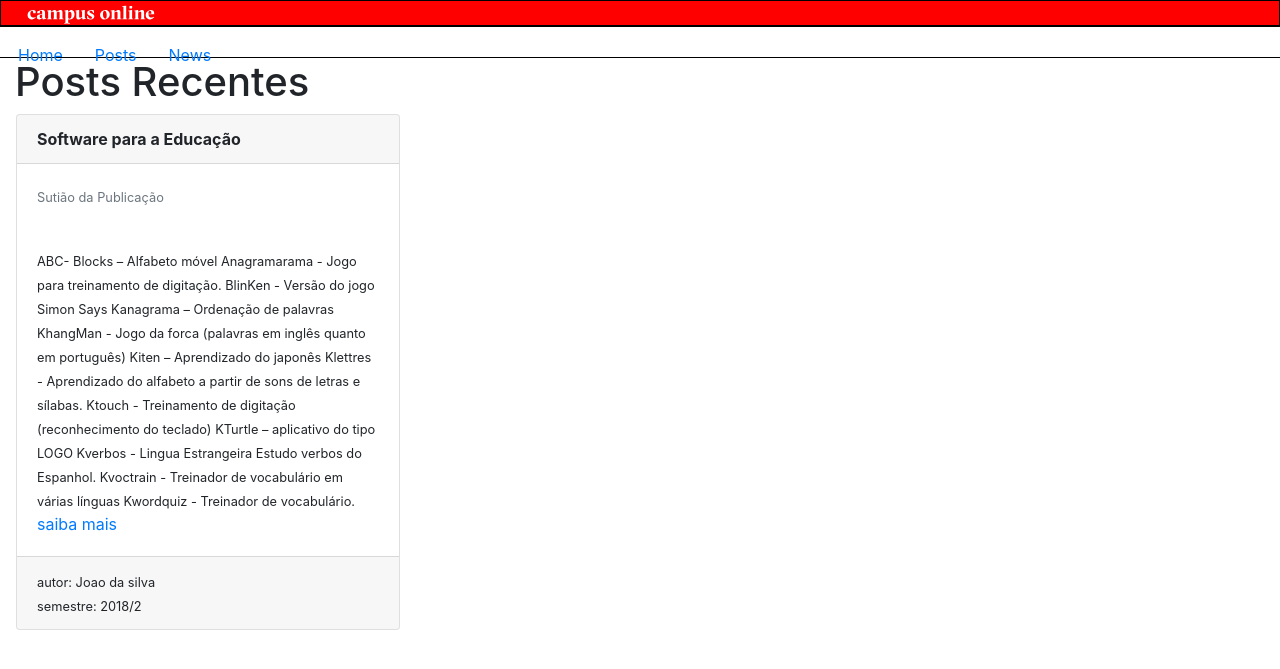
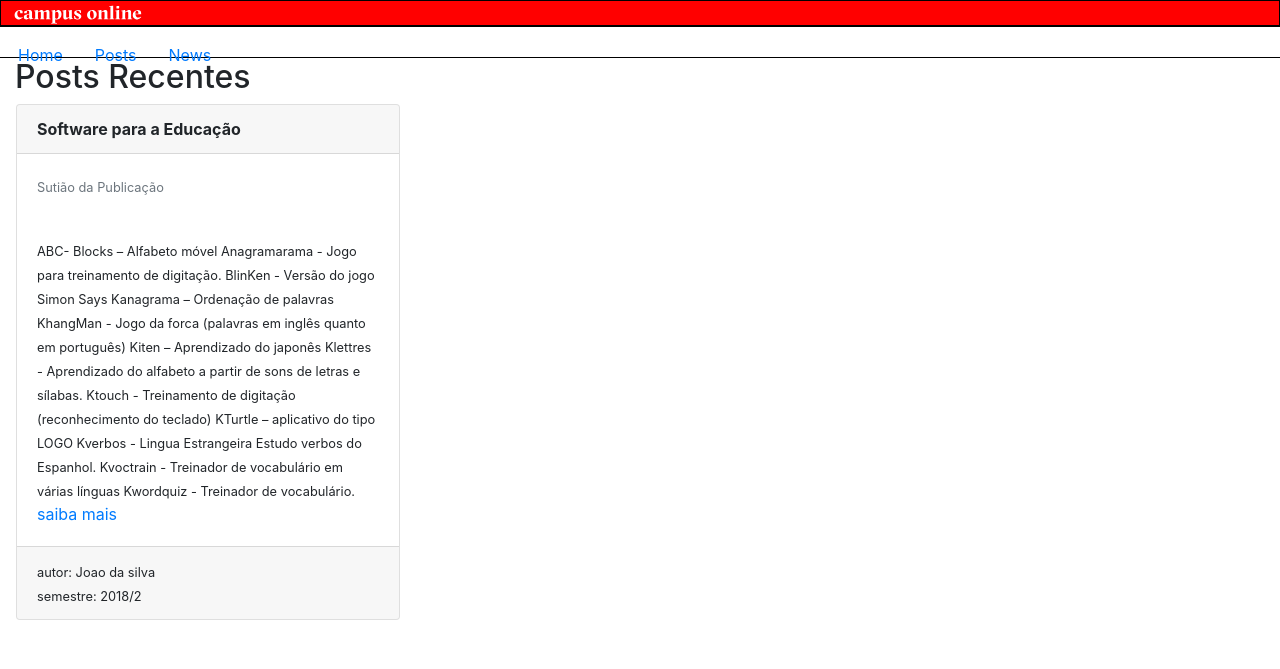
Before and after one commit to luismed05/site-campus, a Django app: page /sitecampus/ in a window 1280 px wide. Shown: the top 669 px of the page. Run offline with Django 3.2, Linux system fonts and the light colour scheme; data comes from the database, SQL or seed files in the repository; both versions use the stored data as it was after the commit; some libraries are stand-ins or nearby versions.

Commit message:
brincando com django

```diff
--- a/sitecampus/static/css/styles.css
+++ b/sitecampus/static/css/styles.css
@@ -1,5 +1,5 @@
 .header{
-    padding-left: 2vw;
+    padding-left: 1vw;
     width: 100vw;
     border: solid 1px black;
     background-color: grey;
--- a/sitecampus/templates/index.html
+++ b/sitecampus/templates/index.html
@@ -1,10 +1,10 @@
 {% extends "base_generic.html" %}
 
 {% block content %}
-  <h1>Posts Recentes</h1>
+  <h2>Posts Recentes</h2>
   <div class='row'>
   {% for post in posts.all %}
-      <div class='card ml-3 mb-3 mh-25' style="max-width: 30vw;" >
+      <div class='card ml-3 mb-3' style="max-width: 30vw;" >
         <div class='card-header'>
           <strong>{{post.titulo}}</strong>
         </div>
```
Also changed, not shown: db.sqlite3.
